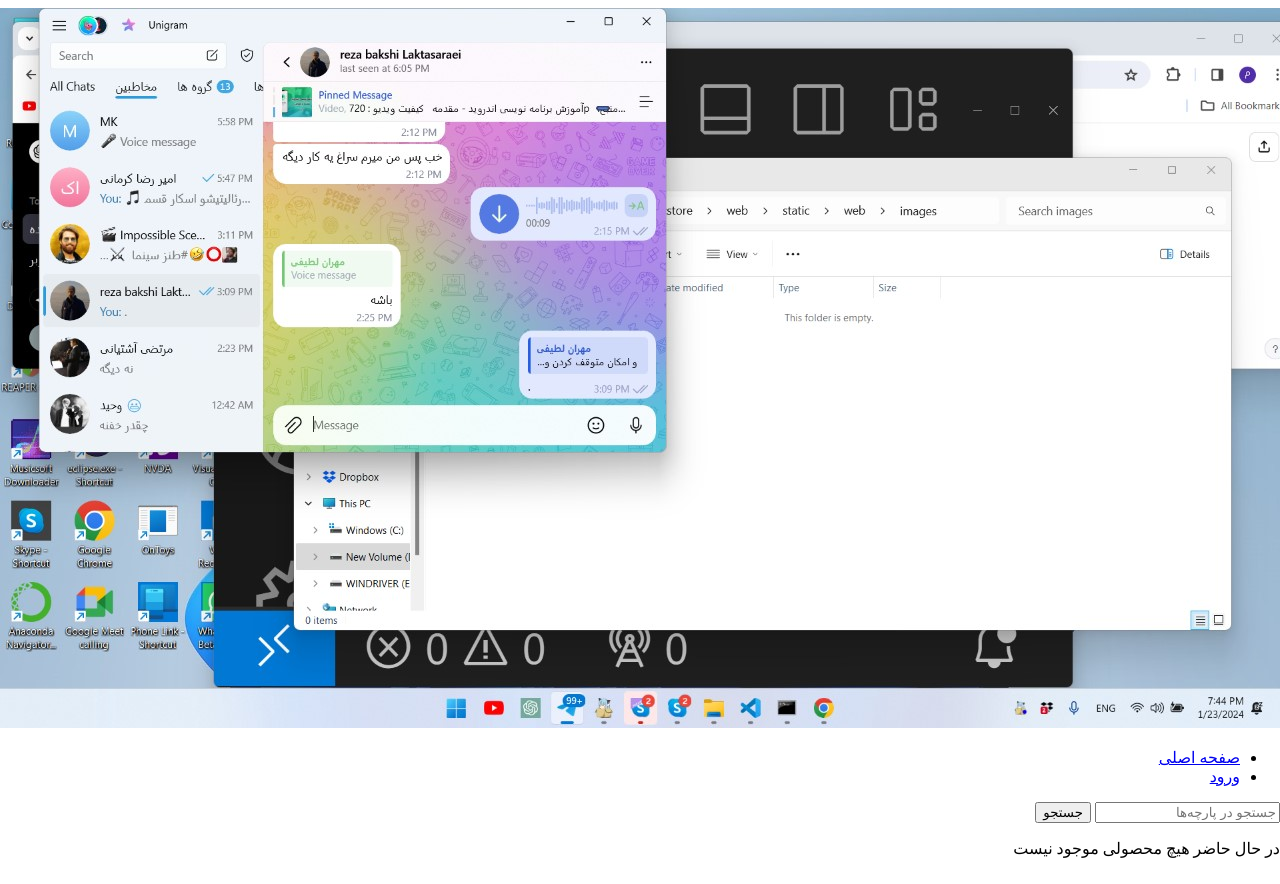
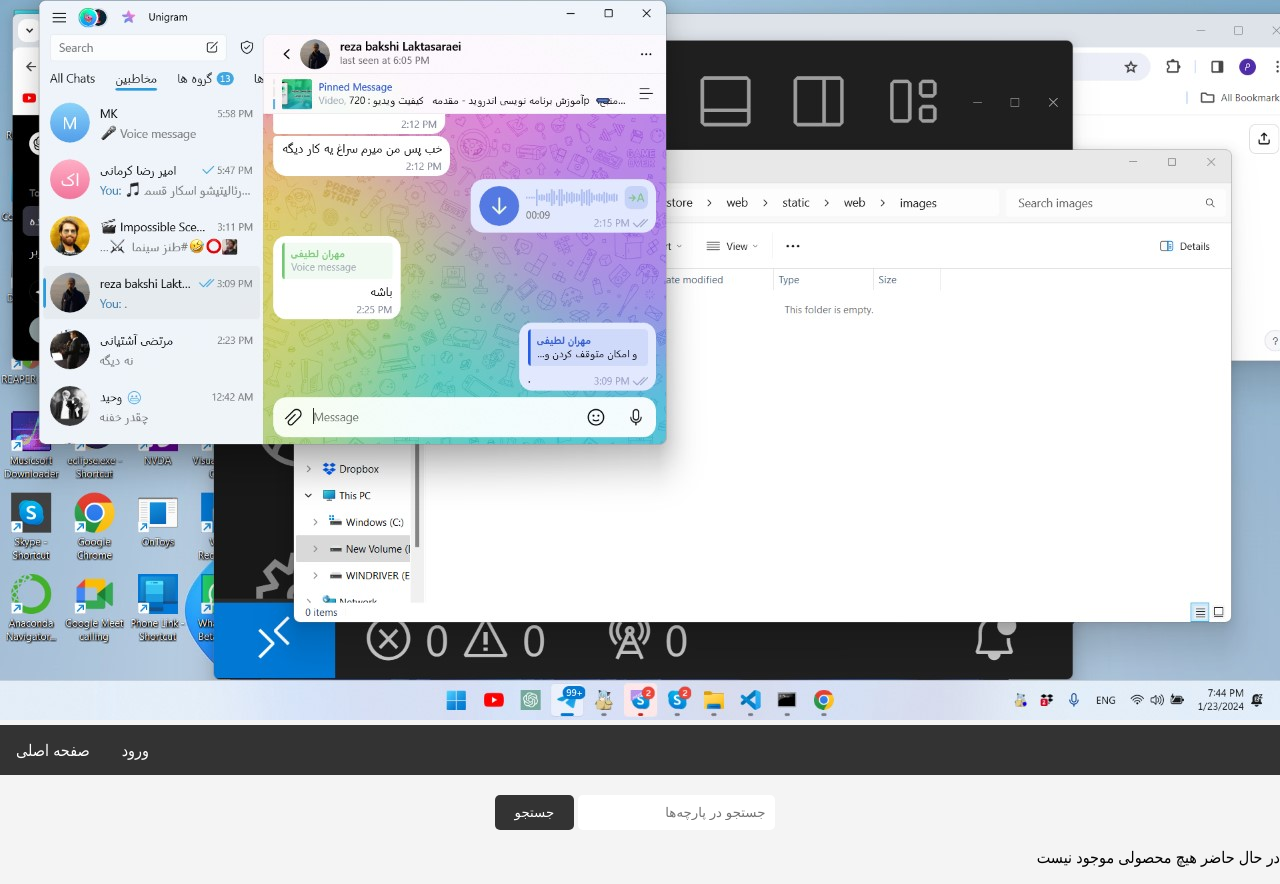
Before and after one commit to mehranlatifi83/fabric_store, a Django app: template fabricstore/web/templates/web/index.html in a window 1280 px wide. Before the commit the page ends 858 px from the top, so only its background shows below. Run offline with Django 3.2, Linux system fonts and the light colour scheme; the template is opened without the code that fills it, so the values that code supplies are empty.

Commit message:
Enhanced overall styling for body, navigation, form elements, and user menu in base_style.css

```diff
--- a/fabricstore/web/static/web/base_style.css
+++ b/fabricstore/web/static/web/base_style.css
@@ -1,6 +1,36 @@
-.user-menu {
-    position: relative;
-    display: inline-block;
+body {
+    font-family: 'Segoe UI', Tahoma, Geneva, Verdana, sans-serif;
+    margin: 0;
+    padding: 0;
+    background-color: #f4f4f4;
+}
+
+nav ul {
+    list-style-type: none;
+    padding: 0;
+    margin: 0;
+    background-color: #333;
+    overflow: hidden;
+}
+
+nav ul li {
+    float: left;
+}
+
+nav ul li a {
+    display: block;
+    color: white;
+    text-align: center;
+    padding: 14px 16px;
+    text-decoration: none;
+}
+
+nav ul li a:hover {
+    background-color: #111;
+}
+
+.user-menu a {
+    color: white;
 }
 
 #user-dropdown {
@@ -16,6 +46,34 @@
     padding: 12px 16px;
     text-decoration: none;
     display: block;
+    border-bottom: 1px solid #ddd;
 }
 
-#user-dropdown a:hover {background-color: #f1f1f1;}
+#user-dropdown a:hover {
+    background-color: #f1f1f1;
+}
+
+form {
+    margin-top: 20px;
+    text-align: center;
+}
+
+form input[type="text"] {
+    padding: 10px;
+    margin-right: 10px;
+    border: none;
+    border-radius: 5px;
+}
+
+form button {
+    padding: 10px 20px;
+    border: none;
+    border-radius: 5px;
+    background-color: #333;
+    color: white;
+    cursor: pointer;
+}
+
+form button:hover {
+    background-color: #555;
+}
```
